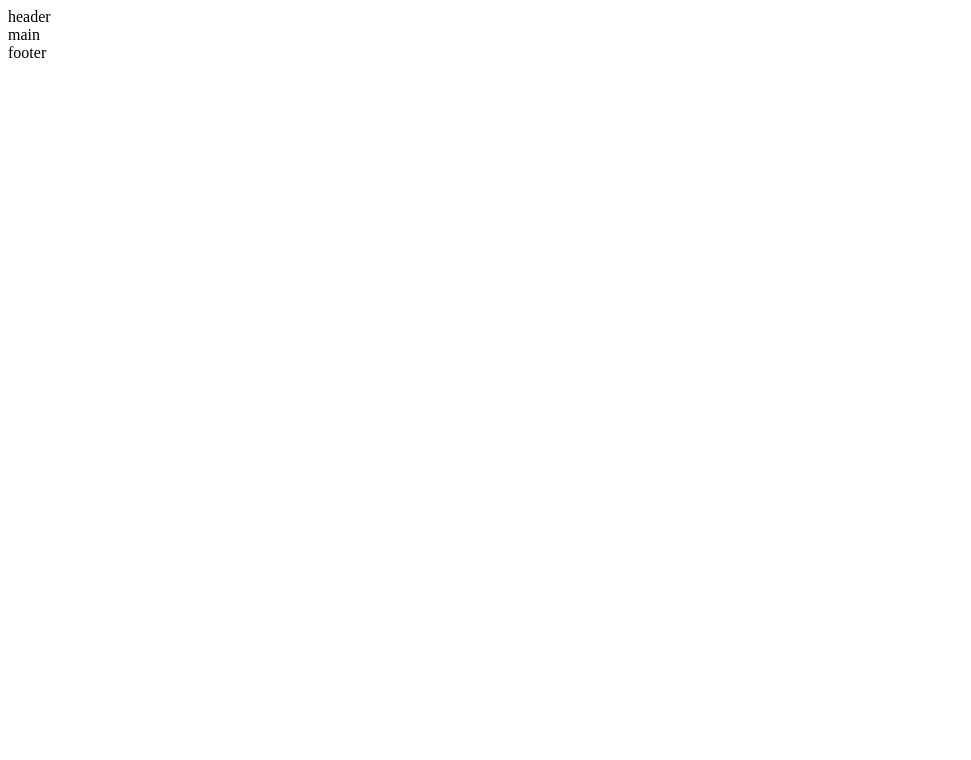
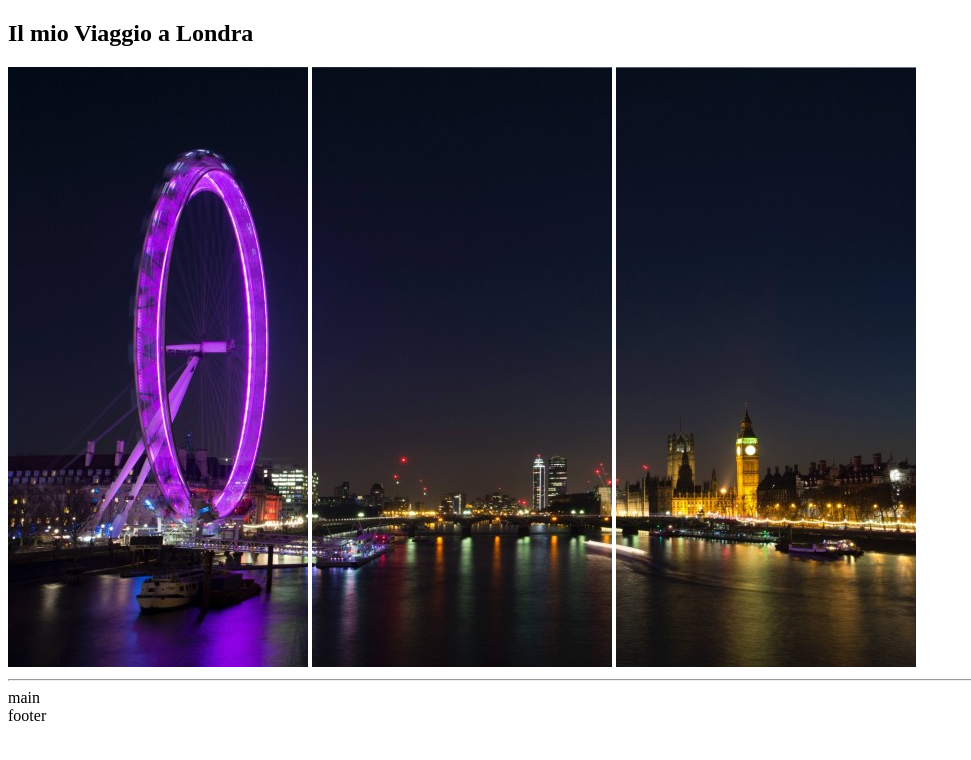
Before and after one commit to GiacWebDev/html-london-trip, a plain HTML site: page assets/index.html in a window 1280 px wide. Shown: the whole page, without its empty margins (0-971 px from the left). Drawn offline with Linux system fonts and the light colour scheme.

Commit message:
Creazione Header

```diff
--- a/assets/index.html
+++ b/assets/index.html
@@ -8,7 +8,16 @@
 
 <body>
 
-  <header>header</header>
+  <header>
+    <section>
+      <h1>Il mio Viaggio a Londra</h1>
+      <!-- immagini affiancate -->
+      <img src="img/pexels-bill-emrich-230794-0.jpg" alt="londra">
+      <img src="img/pexels-bill-emrich-230794-1.jpg" alt="Londra">
+      <img src="img/pexels-bill-emrich-230794-2.jpg" alt="Londra">
+    </section>
+    <hr>
+  </header>
 
   <main>main</main>
 
```
